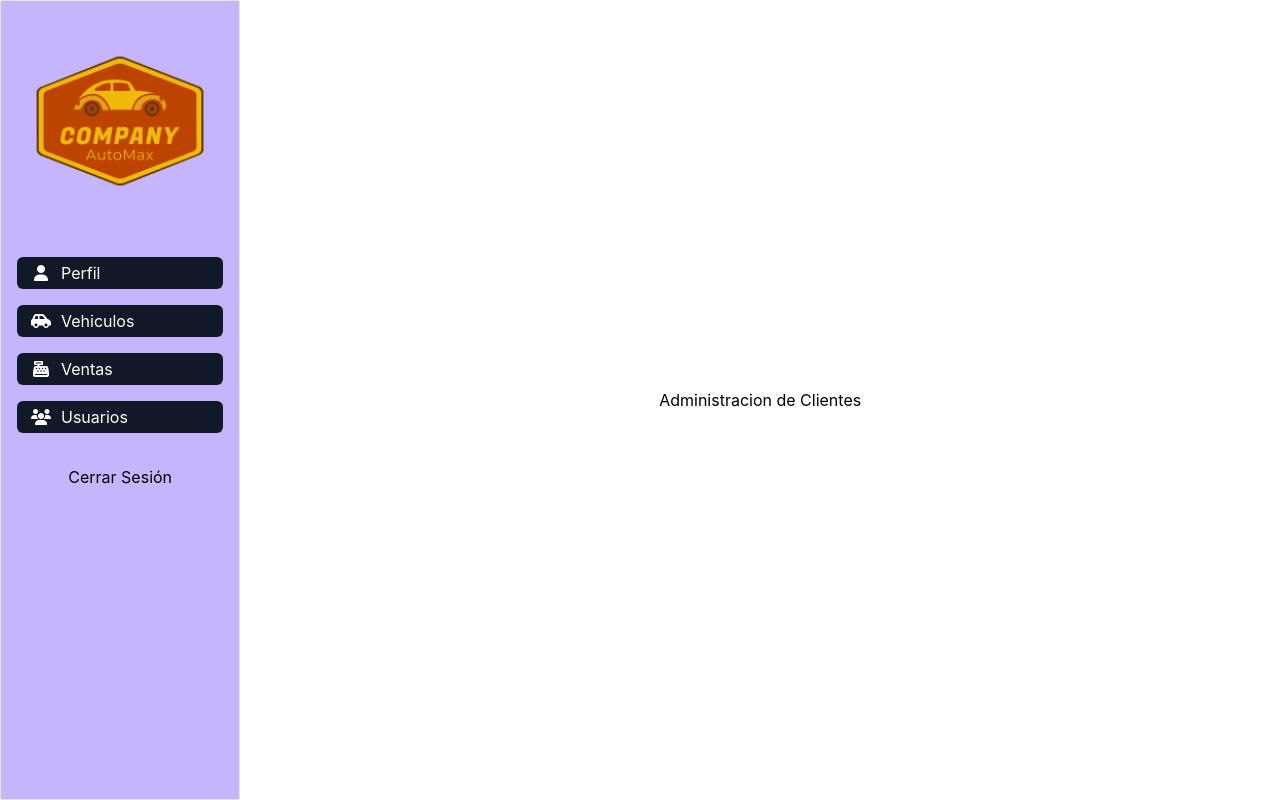
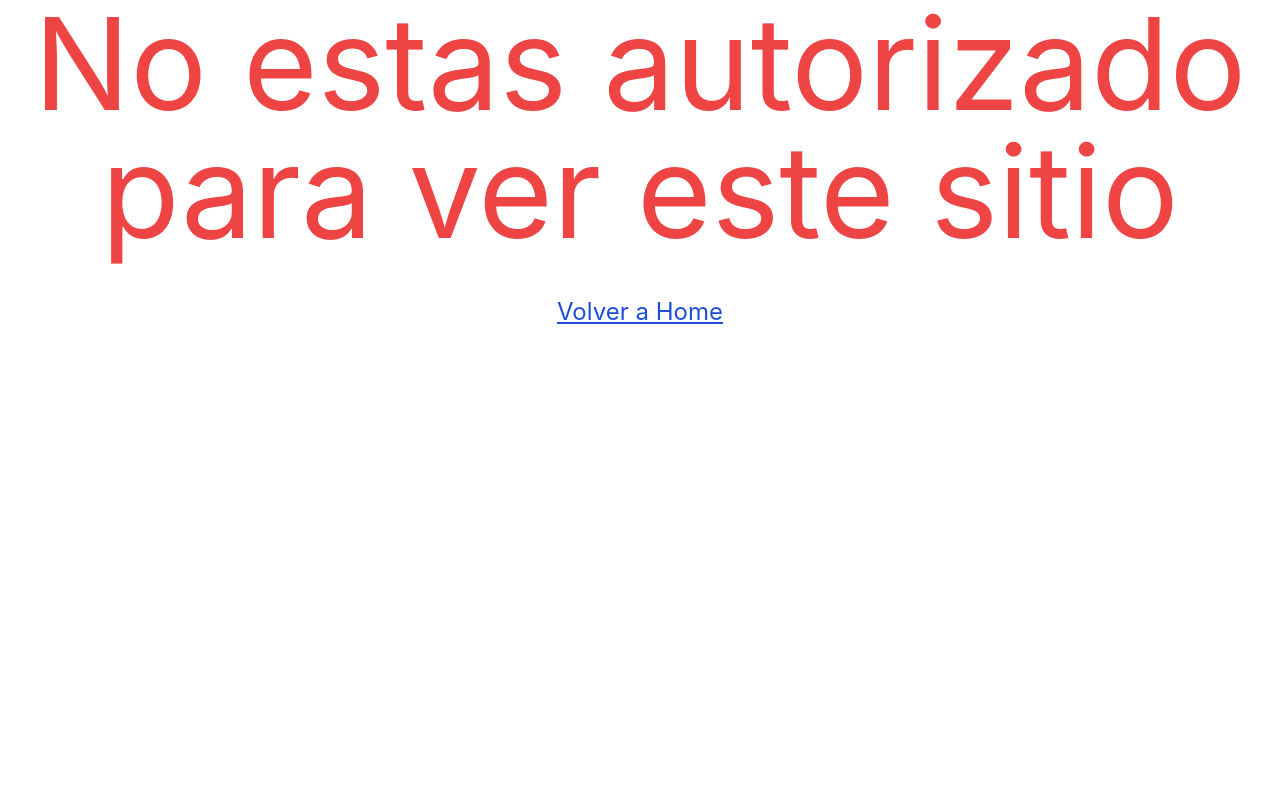
Before and after one commit to maxchz/concesionario-multimarca, a React (Create React App) app: page /admin/clientes in a window 1280 px wide. Built offline with nearby package versions, Linux system fonts and the light colour scheme.

Commit message:
agregar autentificacion en el frontend a botones login y logout usando Auth0

```diff
--- a/package.json
+++ b/package.json
@@ -3,6 +3,7 @@
   "version": "0.1.0",
   "private": true,
   "dependencies": {
+    "@auth0/auth0-react": "^1.10.1",
     "@emotion/react": "^11.9.0",
     "@emotion/styled": "^11.8.1",
     "@fortawesome/fontawesome-svg-core": "^6.1.1",
--- a/src/App.jsx
+++ b/src/App.jsx
@@ -11,6 +11,8 @@ import Admin from 'pages/admin/index';
 import {darkModeContext} from 'context/darkMode';
 // import  'styles/responsive.css';
 import 'styles/styles.css';
+import { Auth0Provider } from "@auth0/auth0-react";
+
 
 
 function App() {
@@ -21,11 +23,14 @@ function App() {
   }, [darkMode]);
 
   return (
-
-    <div className='App'>
+    <Auth0Provider
+      domain="concecionario-vehiculos.us.auth0.com"
+      clientId="Xv2habmjXRdg075ZReeT26VnpZlH0JLS"
+      redirectUri={window.location.origin}>
+      <div className='App'>
 
 
-      <darkModeContext.Provider value={{darkMode, setDarkMode}}>
+        <darkModeContext.Provider value={{darkMode, setDarkMode}}>
 
         <BrowserRouter>
             <Routes>
@@ -41,9 +46,12 @@ function App() {
 
             </Routes>
         </BrowserRouter>
-      </darkModeContext.Provider>
+</darkModeContext.Provider>
 
-    </div>
+      </div>
+
+    </Auth0Provider>
+
 
   );
 
--- a/src/components/Navbar.jsx
+++ b/src/components/Navbar.jsx
@@ -1,8 +1,11 @@
 import React from 'react';
-import { Link } from 'react-router-dom';
+// import { Link } from 'react-router-dom';
+import { useAuth0 } from "@auth0/auth0-react";
 import TriggerDarkMode from 'components/TriggerDarkMode';
 
 const Navbar = () => {
+//usamos los use de la libreria de auth0 para agregar el login al boton
+const { loginWithRedirect } = useAuth0();
 
   return (
     <nav className='bg-red-400'>
@@ -12,11 +15,13 @@ const Navbar = () => {
         <li>Navegacion2</li>
         <li> <TriggerDarkMode/> </li>
         <li className="px-5">
-          <Link to='/login'>
-            <button className="bg-violet-700 p-2 text-white rounded-lg shadow-md hover:bg-violet-500">
+          {/* <Link to='/login'> */}
+            <button
+            onClick={() => loginWithRedirect()}
+            className="bg-violet-700 p-2 text-white rounded-lg shadow-md hover:bg-violet-500">
               Iniciar Sesión
             </button>
-          </Link>
+          {/* </Link> */}
 
         </li>
 
--- /dev/null
+++ b/src/components/PriveteRoute.jsx
@@ -0,0 +1,23 @@
+import React from 'react';
+import {Link} from 'react-router-dom';
+import { useAuth0 } from "@auth0/auth0-react";
+
+
+const PriveteRoute = ({children}) => {
+    const { isAuthenticated, isLoading } = useAuth0();
+
+    if(isLoading){
+        return <div>Loading...</div>;
+    };
+     return isAuthenticated ?
+      (<>{children}</>
+      ):(
+      <div className="flex flex-col items-center justify-center">
+        <div className="text-center text-9xl text-red-500 mb-10">No estas autorizado para ver este sitio</div>
+        <Link to='/'><span className="text-2xl text-blue-700 mt-10 underline">Volver a Home</span></Link>
+      </div>
+      )
+
+};
+
+export default PriveteRoute;
--- a/src/components/Sidebar.jsx
+++ b/src/components/Sidebar.jsx
@@ -2,11 +2,12 @@ import React from 'react';
 import {Link} from 'react-router-dom';
 import useActiveRoute from 'hooks/useActiveRoute';
 import ImagenLogo from 'components/ImagenLogo';
-
-
+import { useAuth0 } from "@auth0/auth0-react";
 
 
 const Sidebar = () => {
+  const { logout } = useAuth0();
+
   return (
       <nav className=" hidden md:flex  flex-col w-72 border border-gray-350 bg-violet-300 p-4  ">
         <Link to='/admin'>
@@ -21,7 +22,11 @@ const Sidebar = () => {
           <Ruta icono='fa-solid fa-cash-register' ruta='/admin/ventas' nombre='Ventas' />
           <Ruta icono='fa-solid fa-users' ruta='/admin/usuarios' nombre='Usuarios' />
         </div>
-        <button>Cerrar Sesión</button>
+        <button
+        onClick={() => logout({ returnTo: window.location.origin })}
+        className="bg-violet-600 p-2 text-white rounded-lg shadow-md hover:bg-violet-700">
+          Cerrar Sesión
+        </button>
       </nav>
 
 
--- a/src/layouts/PrivateLayout.jsx
+++ b/src/layouts/PrivateLayout.jsx
@@ -1,9 +1,15 @@
 import React from 'react';
 import Sidebar from 'components/Sidebar';
 import SidebarResponsive from 'components/SidebarResponsive';
+import PriveteRoute from 'components/PriveteRoute';
+
 
 const PrivateLayout = ({children}) => {
+
+
+//import el PivateRoutr como un componente
   return (
+    <PriveteRoute>
       <div className="flex w-screen h-screen">
         <div className='flex flex-col  md:flex-row   h-full w-full'>
           <Sidebar/>
@@ -13,6 +19,7 @@ const PrivateLayout = ({children}) => {
           </main>
         </div>
       </div>
+    </PriveteRoute>
   );
 };
 
```
Also changed, not shown: 1 other file (tests, documents, lock files or other folders). Lines whose indentation alone changed are shown as unchanged.
